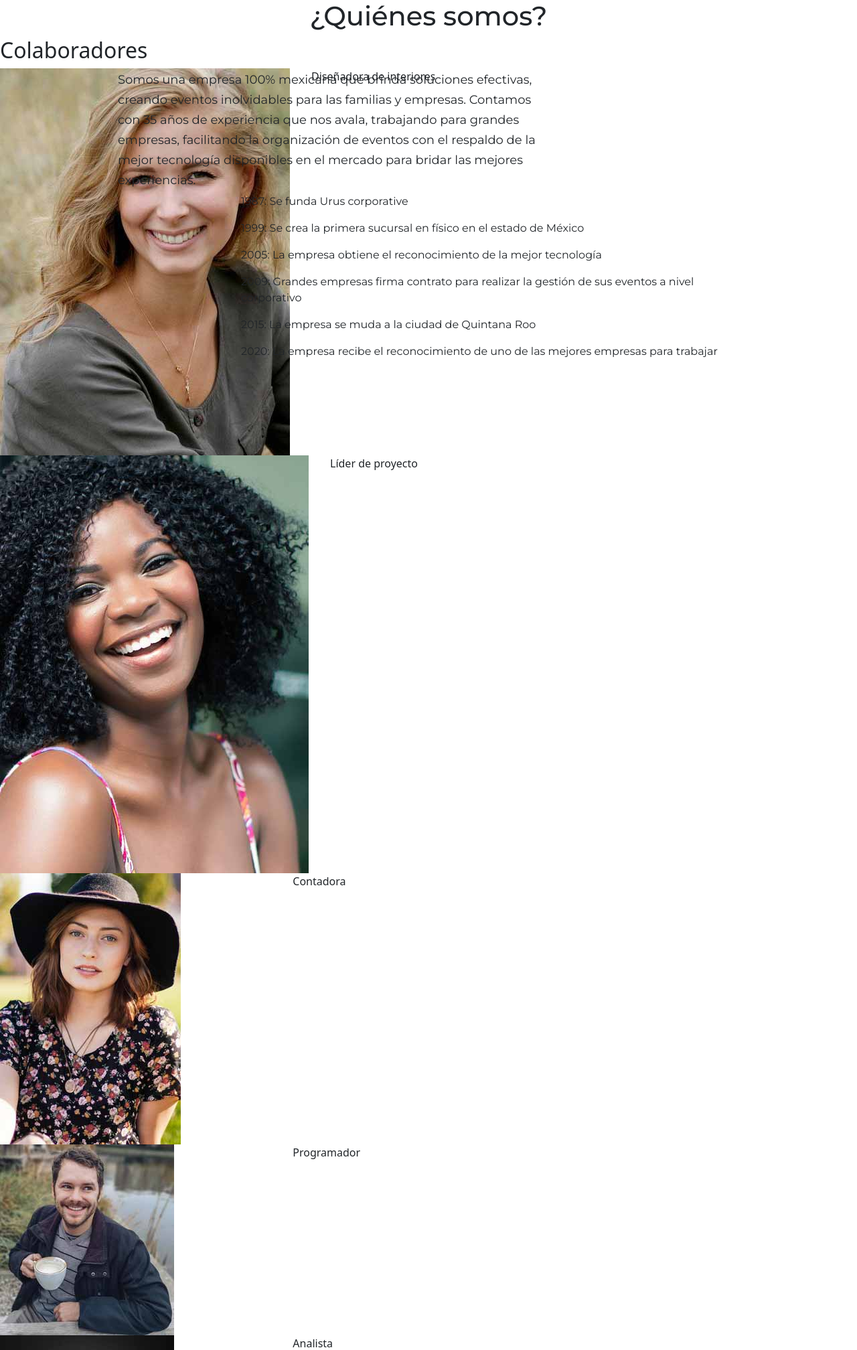
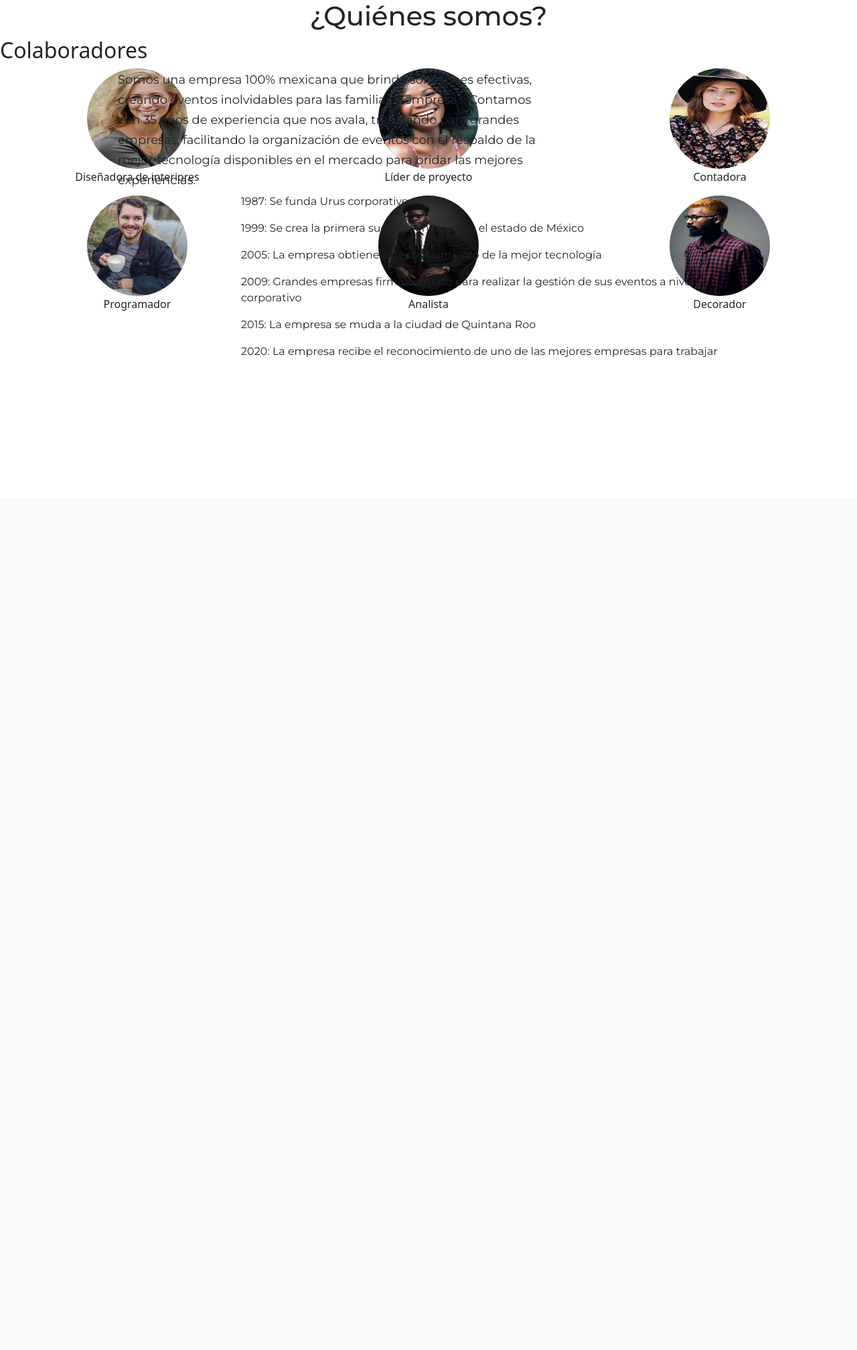
Before and after one commit to Carloscastro16/PaginaWireframe, a PHP site: page /Paginas/About_Us.html in a window 1280 px wide. Shown: the part 56-2072 px from the top of the page at 67% size. After the commit the page ends 590 px from the top, so only its background shows below. Run offline with PHP 8.4, Linux system fonts and the light colour scheme.

Commit message:
estilo acerca de

```diff
--- a/Paginas/About_Us.html
+++ b/Paginas/About_Us.html
@@ -64,48 +64,38 @@
             <section>
                 <!-- inicio colaboradores-->
                 <h2>Colaboradores</h2>
-                <div class="colabores">
-                 <section class="colaborador">
-                        <div claass="fotosp">
-               <img src="/images/per1.jpg" alt="">
-                </div>
+                <div class="colaboradores">
+                 <div class="colaborador">
+
+               <img src="/images/per1.jpg" class="fotosp">
+
                 <p>Diseñadora de interiores </p>
-            </section>
+            </div>
 
-            <section class="colaborador">
-                <div claass="fotosp">
-                <img src="/Images/per2.jpg">
-                </div>
+            <div class="colaborador">
+                <img src="/Images/per2.jpg" class="fotosp">
                 <p>Líder de proyecto </p>
-            </section>
+            </div>
 
-            <section class="colaborador">
-                <div claass="fotosp">
-                <img src="/Images/per3.jpg" alt="">
-                </div>
+            <div class="colaborador">
+                <img src="/Images/per3.jpg" class="fotosp">
                 <p>Contadora</p>
-            </section>
+            </div>
 
-            <section class="colaborador">
-                <div claass="fotosp">
-                <img src="/Images/per4.jpg" alt="">
-                </div>
+            <div class="colaborador">
+                <img src="/Images/per4.jpg" class="fotosp">
                 <p>Programador </p>
-            </section>
+            </div>
 
-            <section class="colaborador">
-                <div claass="fotosp">
-                <img src="/Images/per5.jpg" alt="">
-                </div>
+            <div class="colaborador">
+                <img src="/Images/per5.jpg" class="fotosp"
                 <p>Analista </p>
-            </section>
+            </div>
 
-            <section class="colaborador">
-                <div claass="fotosp">
-                <img src="/Images/per6.jpg" alt="">
-                </div>
-                <p>Chef</p>
-            </section>
+            <div class="colaborador">
+                <img src="/Images/per6.jpg" class="fotosp">
+                <p>Decorador</p>
+            </div>
 
             <!--fn de colabradores-->
 
--- a/Styles/styles.css
+++ b/Styles/styles.css
@@ -84,18 +84,21 @@ top: 345px;
 font-family: 'Montserrat',sans-serif;
 font-weight: 200;
 }
-.colaborador{
+.colaboradores{
     display: grid;
     grid-template-columns:repeat(3,2fr);
-    column-gap: 2rem;
+    column-gap: 25px;
+    top: 845px;
 
 }
-.colaboradores{
+.colaborador{
     display: flex;
     flex-direction: column;
     align-items: center;
 }
-.colaborador .fotosp{
-    position: absolute;
-    top: 400;
+.colaboradores .fotosp{
+    width: 150px;
+    height: 150px;
+    border-radius: 150px;
+
 }
```
